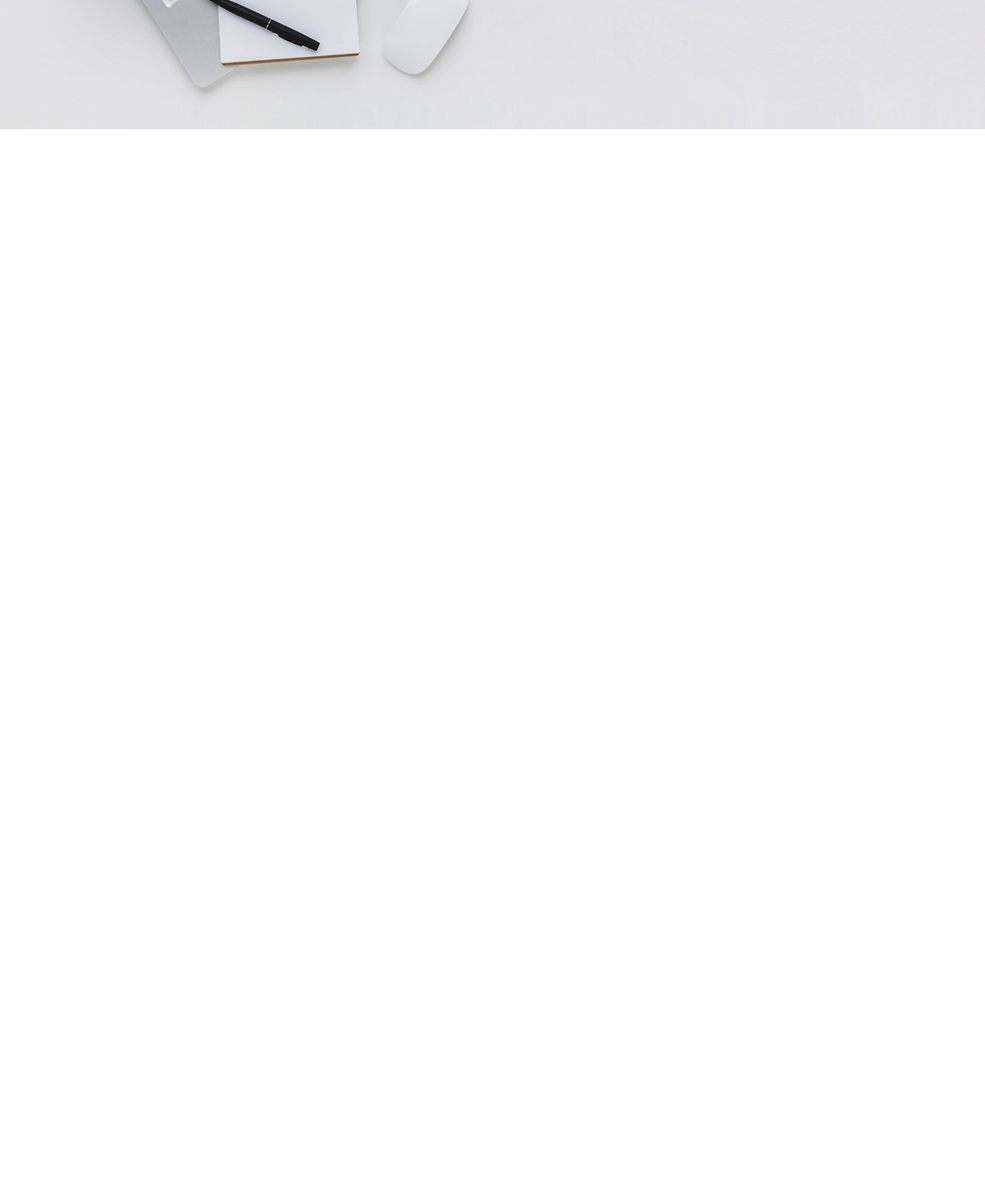
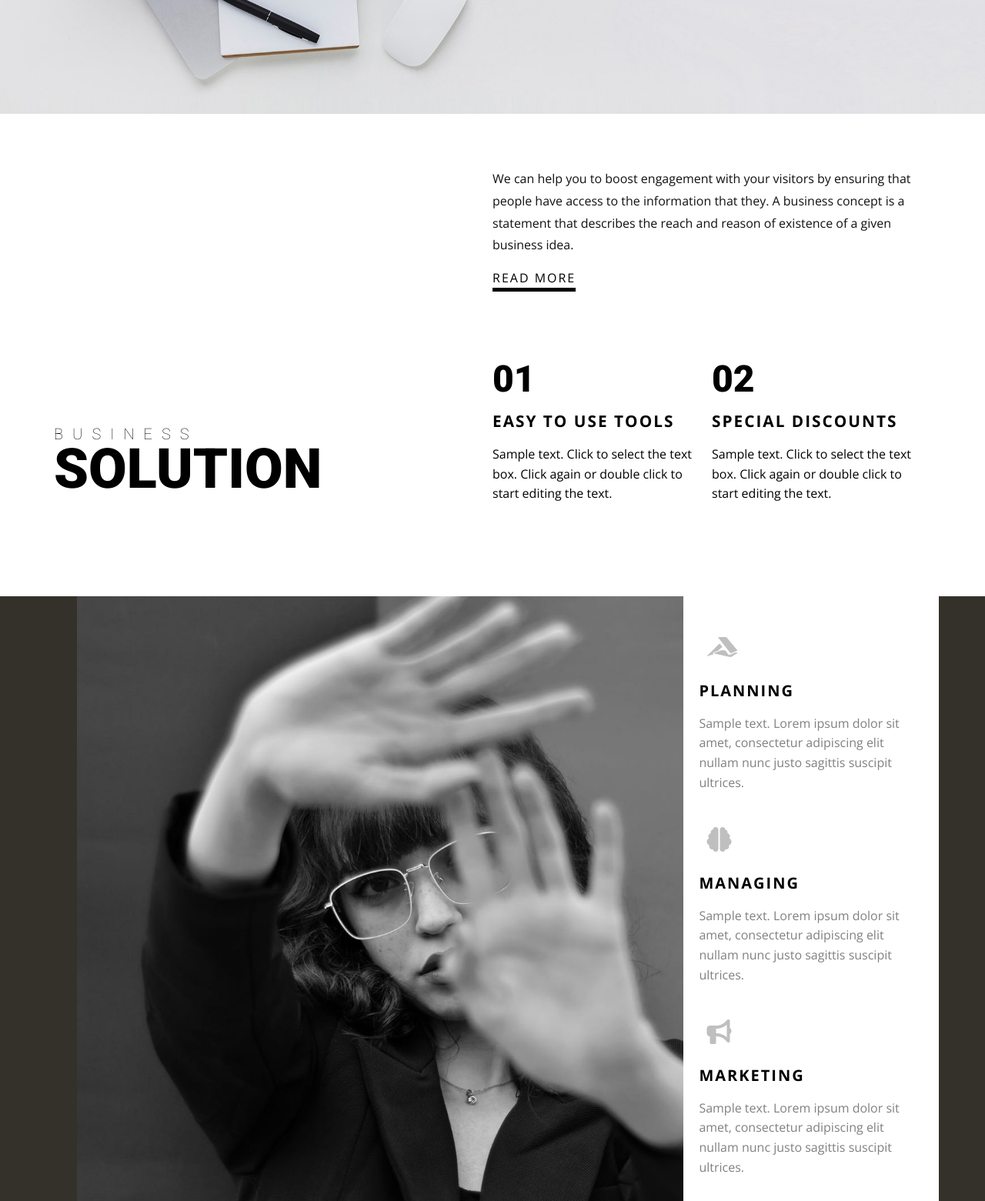
Before and after one commit to PohribniakRoman/Brand-Design, a website built with webpack: page src/index.html in a window 1280 px wide. Shown: the part 532-2093 px from the top of the page at 77% size. Before the commit the page ends 800 px from the top, so only its background shows below. Built offline with nearby package versions, Linux system fonts and the light colour scheme; a web font is replaced by a local one.

Commit message:
solution & skills

```diff
--- a/src/index.html
+++ b/src/index.html
@@ -32,6 +32,71 @@
             </div>
         </div>
     </section>
+    <section class="solution">
+        <div class="solution__wrapper">
+            <h3 class="solution__underheader">business</h3>
+            <h1 class="solution__header">solution</h1>
+        </div>
+        <div class="solution__wrapper">
+            <p class="solution__subtitle">
+                We can help you to boost engagement with your visitors by
+                ensuring that people have access to the information that
+                they. A business concept is a statement that describes the
+                reach and reason of existence of a given business idea.
+            </p>
+            <h1 class="solution__title">read more</h1>
+            <div class="solution__content">
+                <div class="solution__content--box">
+                    <h1 class="solution__content--title">01</h1>
+                    <h3 class="solution__content--subtitle">easy to use tools</h3>
+                    <p class="solution__content--descr">
+                        Sample text. Click to select the text box.
+                        Click again or double click to start editing the text.
+                    </p>
+                </div>
+                <div class="solution__content--box">
+                    <h1 class="solution__content--title">02</h1>
+                    <h3 class="solution__content--subtitle">special discounts</h3>
+                    <p class="solution__content--descr">
+                        Sample text. Click to select the text box.
+                        Click again or double click to start editing the text.
+                    </p>
+                </div>
+            </div>
+        </div>
+    </section>
+    <section class="skills">
+        <div class="skills__wrapper">
+            <div class="skills__container">
+                <div class="skills__line">
+                    <div class="skills__line--box">
+                        <div class="skills__line--icon"><i class="fab fa-accusoft"></i></div>
+                        <div class="skills__line--title">planning</div>
+                        <div class="skills__line--descr">
+                            Sample text. Lorem ipsum dolor sit amet, consectetur adipiscing
+                            elit nullam nunc justo sagittis suscipit ultrices.
+                        </div>
+                    </div>
+                    <div class="skills__line--box">
+                        <div class="skills__line--icon"><i class="fas fa-brain"></i></div>
+                        <div class="skills__line--title">managing</div>
+                        <div class="skills__line--descr">
+                            Sample text. Lorem ipsum dolor sit amet, consectetur adipiscing
+                            elit nullam nunc justo sagittis suscipit ultrices.
+                        </div>
+                    </div>
+                    <div class="skills__line--box">
+                        <div class="skills__line--icon"><i class="fas fa-bullhorn"></i></div>
+                        <div class="skills__line--title">marketing</div>
+                        <div class="skills__line--descr">
+                            Sample text. Lorem ipsum dolor sit amet, consectetur adipiscing
+                            elit nullam nunc justo sagittis suscipit ultrices.
+                        </div>
+                    </div>
+                </div>
+            </div>
+        </div>
+    </section>
     <script src="https://kit.fontawesome.com/0c68ccf01d.js" crossorigin="anonymous"></script>
 </body>
 
--- a/src/styles/_banner.scss
+++ b/src/styles/_banner.scss
@@ -1,6 +1,6 @@
 .banner {
     background-image: url("../images/banner-bg.jpg");
-    height: 700px;
+    height: 680px;
     background-position: center;
     background-size: cover;
     background-repeat: no-repeat;
@@ -74,7 +74,7 @@
             font-family: "Roboto", sans-serif;
             text-transform: uppercase;
             font-weight: 700;
-            color: #999999;
+            color: #000000;
             transition: 0.3s;
             cursor: pointer;
         }
@@ -98,7 +98,6 @@
                 z-index: 20;
                 cursor: pointer;
                 border-left: none;
-                color: #999999;
             }
             & input {
                 font-family: "Roboto", sans-serif;
@@ -116,3 +115,6 @@
         }
     }
 }
+.fa-search{
+    color: #999999;
+}
--- /dev/null
+++ b/src/styles/_skills.scss
@@ -0,0 +1,58 @@
+.skills{
+    background-color: #333129;
+    display: flex;
+    align-items: center;
+    justify-content: center;
+    &__wrapper{
+        position: relative;
+        width: 1080px;
+    }
+    &__container{
+        background-position: 50% 35%;
+        background-image:url('../images/skills-bg.jpg');
+        background-repeat: no-repeat;
+        background-size: cover;
+        width: 73%;
+        min-height: 800px;
+    }
+    &__line{
+        padding:0 20px;
+        width: 27%;
+        height: 100%;
+        position: absolute;
+        left: 73%;
+        display: flex;
+        align-items: center;
+        justify-content: center;
+        flex-direction:column;
+        background-color: #fff;
+        &--box:first-child{
+            margin-top: 20px;
+        }
+        &--box{
+            margin-top: 10px;
+            width: 100%;
+            min-height: 30%;
+            max-height: 33%;
+        }
+        &--title{
+            padding: 20px 0;
+            font-family: 'Open Sans', sans-serif;
+            text-transform: uppercase;
+            letter-spacing: 2px;
+            font-weight: 700;
+            font-size: 1.25rem;
+        }
+        &--icon{
+            padding: 10px;
+            opacity: 0.5;
+            font-size: 2rem;
+            color:#808080;
+        }
+        &--descr{
+            line-height: 1.6;
+            font-family: 'Open Sans', sans-serif;
+            color: #808080
+        }
+    }
+}
--- /dev/null
+++ b/src/styles/_solution.scss
@@ -0,0 +1,80 @@
+.solution {
+    width: 1140px;
+    margin: 0 auto;
+    margin-bottom: 100px;
+    display: flex;
+    font-family: "Open Sans", sans-serif;
+    &__wrapper:first-child {
+        display: flex;
+        flex-direction: column;
+        align-items: flex-start;
+        justify-content: flex-end;
+    }
+    &__wrapper {
+        width: 50%;
+    }
+    &__subtitle {
+        color: #111111;
+        margin-top: 70px;
+        font-size: 16px;
+        line-height: 1.8;
+    }
+    &__title {
+        cursor: pointer;
+        margin-top: 20px;
+        border-style: solid;
+        text-transform: uppercase;
+        letter-spacing: 2px;
+        position: relative;
+        display: inline-block;
+        &::before {
+            content: "";
+            position: absolute;
+            bottom: -10px;
+            height: 5px;
+            width: 100%;
+            background-color: black;
+        }
+    }
+    &__underheader {
+        font-family: "Roboto", sans-serif;
+        letter-spacing: 12px;
+        text-transform: uppercase;
+        font-weight: 100;
+        font-size: 1.25rem;
+    }
+    &__header {
+        font-family: "Roboto", sans-serif;
+        font-weight: 900;
+        text-transform: uppercase;
+        font-size: 4.5rem;
+        margin-bottom: 5%;
+        margin-right: 10%;
+    }
+    &__content {
+        font-size: 16px;
+        display: flex;
+        margin-top: 100px;
+        &--box {
+            width: 50%;
+        }
+        &--title {
+            font-family: "Roboto", sans-serif;
+            font-weight: 900;
+            font-size: 3rem;
+        }
+        &--subtitle {
+            margin: 20px 0;
+            font-family: "Open Sans", sans-serif;
+            letter-spacing: 2px;
+            font-size: 1.3rem;
+            text-transform: uppercase;
+            font-weight: bold;
+        }
+        &--descr {
+            margin-bottom: 20px;
+            font-size: 1rem;
+            line-height: 1.6;
+        }
+    }
+}
--- a/src/styles/index.scss
+++ b/src/styles/index.scss
@@ -1,7 +1,10 @@
 @import url('https://fonts.googleapis.com/css2?family=Allan:wght@400;700&display=swap'); //font-family: 'Allan', cursive;
 @import url('https://fonts.googleapis.com/css2?family=Roboto:wght@100;300;400;500;700;900&display=swap'); // font-family: 'Roboto', sans-serif;
+@import url('https://fonts.googleapis.com/css2?family=Open+Sans:wght@300;400;700;800&display=swap'); // font-family: 'Open Sans', sans-serif;
 @import 'reset';
 @import 'banner';
+@import 'skills';
+@import 'solution';
 
 /* clears the ‘X’ from Internet Explorer */
 input[type=search]::-ms-clear { display: none; width : 0; height: 0; }
```
Also changed, not shown: src/images/skills-bg.jpg (added).
